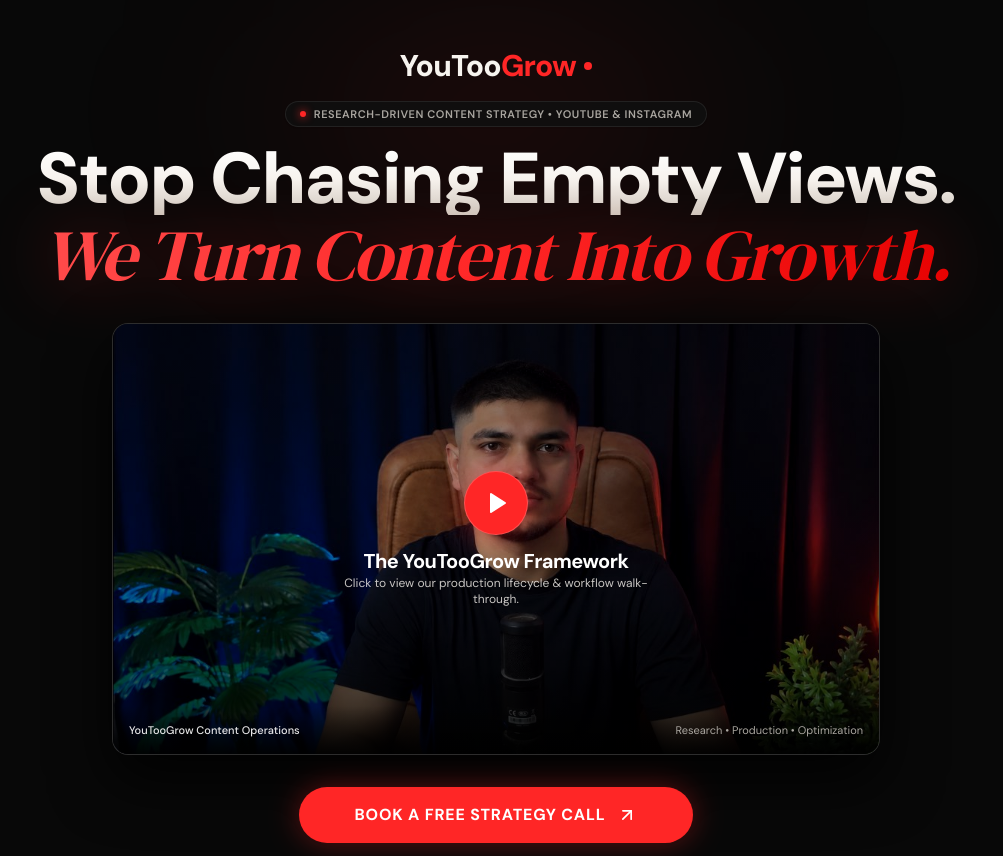
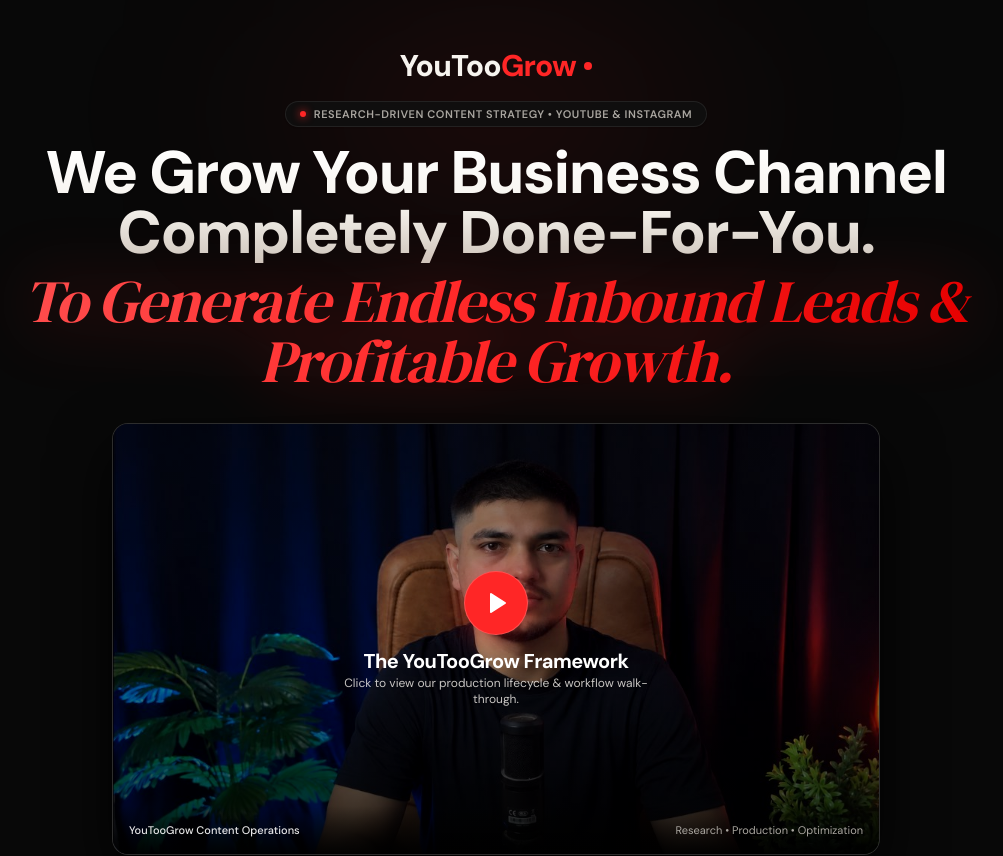
Before and after one commit to RITIKSINGH-DEOS/YouTooGrow, a Next.js app: page / in a window 1280 px wide. Shown: the top 856 px of the page, without its empty margins (144-1147 px from the left). Built offline with nearby package versions, Linux system fonts and the light colour scheme.

Commit message:
copy(hero): update headline to done-for-you business channel growth hook

```diff
--- a/src/components/hero/hero-section.tsx
+++ b/src/components/hero/hero-section.tsx
@@ -53,12 +53,12 @@ export function HeroSection({ videoSrc }: HeroSectionProps) {
         </div>
 
         {/* Master Catchy 2-Line Headline with Radiant Gradient & Glow */}
-        <h1 className="text-4xl sm:text-6xl lg:text-7xl font-extrabold tracking-tight leading-[1.08] mb-6 sm:mb-8">
+        <h1 className="text-3xl sm:text-5xl lg:text-6xl font-extrabold tracking-tight leading-[1.12] mb-6 sm:mb-8">
           <span className="block bg-gradient-to-b from-[#ffffff] via-[#f7f4ef] to-[#cfcac0] bg-clip-text text-transparent drop-shadow-sm">
-            Stop Chasing Empty Views.
+            We Grow Your Business Channel Completely Done-For-You.
           </span>
-          <span className="block font-serif italic font-normal bg-gradient-to-r from-[#ff4d4d] via-[#ff2626] to-[#e60000] bg-clip-text text-transparent drop-shadow-[0_0_35px_rgba(255,38,38,0.4)] mt-1">
-            We Turn Content Into Growth.
+          <span className="block font-serif italic font-normal bg-gradient-to-r from-[#ff4d4d] via-[#ff2626] to-[#e60000] bg-clip-text text-transparent drop-shadow-[0_0_35px_rgba(255,38,38,0.4)] mt-2">
+            To Generate Endless Inbound Leads &amp; Profitable Growth.
           </span>
         </h1>
 
```
